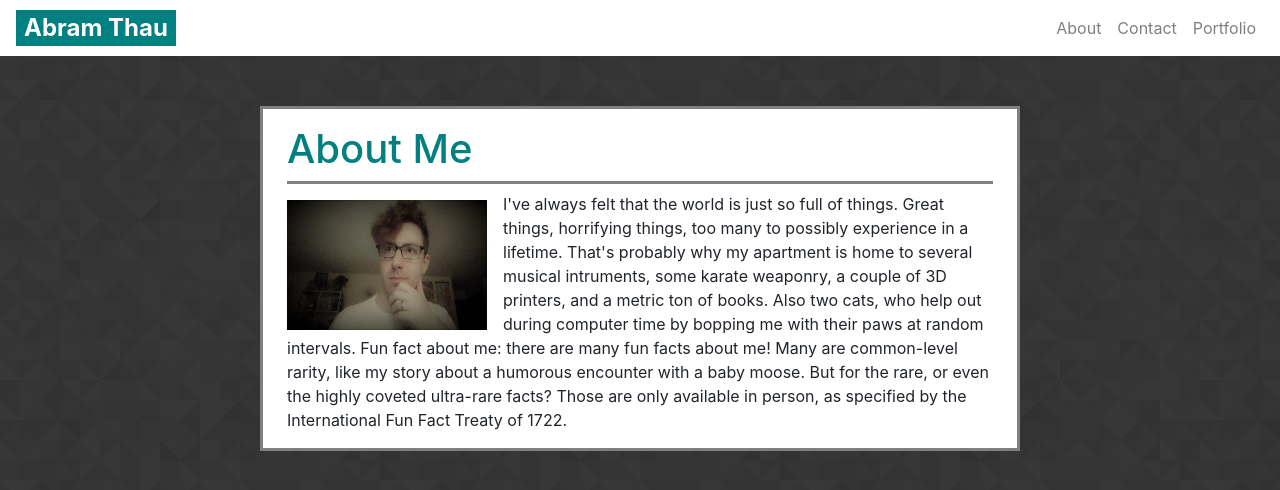
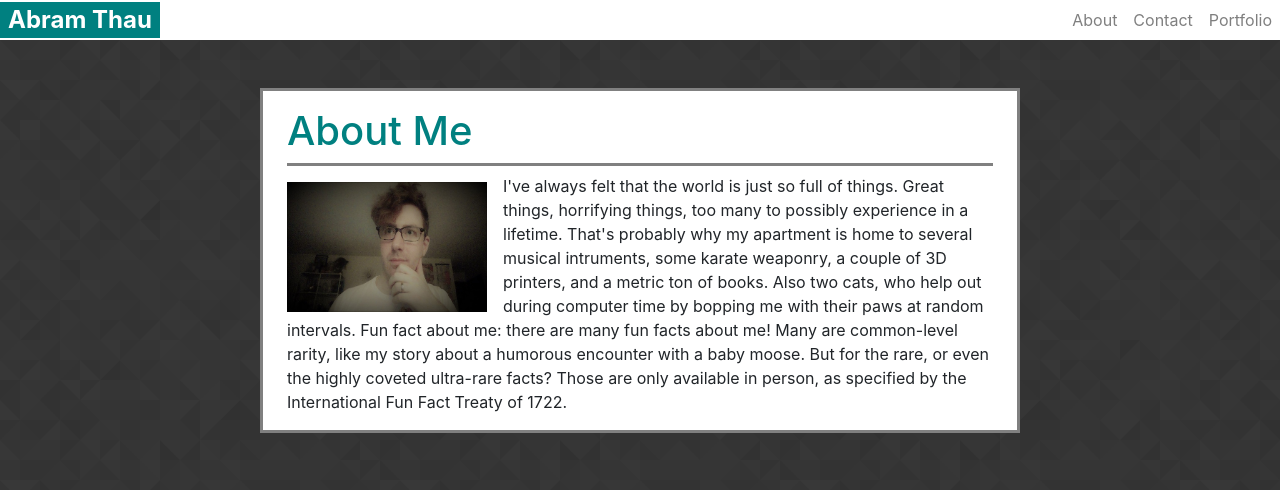
Before and after one commit to Glacian22/Bootstrap-Portfolio, a plain HTML site: page index.html in a window 1280 px wide. Drawn offline with nearby package versions, Linux system fonts and the light colour scheme.

Commit message:
done with about

```diff
--- a/index.html
+++ b/index.html
@@ -15,7 +15,8 @@
 </head>
 
 <body>
-  <nav class="navbar navbar-expand-md navbar-light bg-white no-margin">
+  <!-- Navbar, oh mighty navbar -->
+  <nav class="navbar navbar-expand-md navbar-light bg-white px-0 py-0 sticky-top">
     <a class="logo" href="#">Abram Thau</a>
     <button class="navbar-toggler" type="button" data-toggle="collapse" data-target="#navbarText"
       aria-controls="navbarText" aria-expanded="false" aria-label="Toggle navigation">
@@ -37,7 +38,7 @@
   </nav>
 
 <!-- highest level is a single row with 3 col, only center populated, sides there for spacing-->
-  <div class="container">
+  <div class="container mt-md-5">
     <div class="row">
       <div class="col-md-2"></div>
       <div class="col-md-8 bg-white mainbox">
@@ -66,6 +67,7 @@
       <div class="col-md-2"></div>
     </div>
   </div>
+  <!-- Ye Olde Footer -->
 
   <!-- Optional JavaScript -->
   <!-- jQuery first, then Popper.js, then Bootstrap JS -->
--- a/style.css
+++ b/style.css
@@ -3,6 +3,7 @@
     color: white;
     font-weight: bold;
     width: 160px;
+    height: 100%;
     text-align: center;
     font-size:24px;
 }
@@ -11,9 +12,6 @@ h1{
     margin-top: 1rem;
     text-align: left;
     color: teal;
-}
-.container{
-    margin-top: 50px;
 }
 
 .top-b{
```
